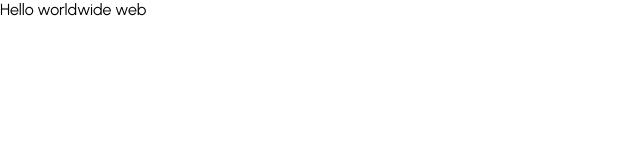
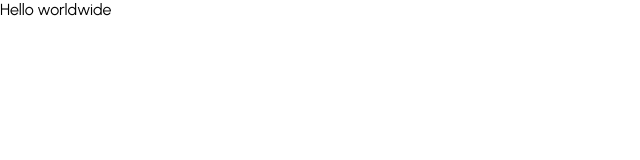
Before and after one commit to 1uckyswish/React-Music-Player, a React (Vite) app: page / in a window 1280 px wide. Shown: the top 160 px of the page, without its empty margins (0-640 px from the left). Built offline with nearby package versions, Linux system fonts and the light colour scheme.

Commit message:
added folders

```diff
--- a/src/App.jsx
+++ b/src/App.jsx
@@ -4,7 +4,7 @@ import "./App.css"
 function App() {
   return (
     <div>
-      Hello worldwide web
+      Hello worldwide
     </div>
   )
 }
```
